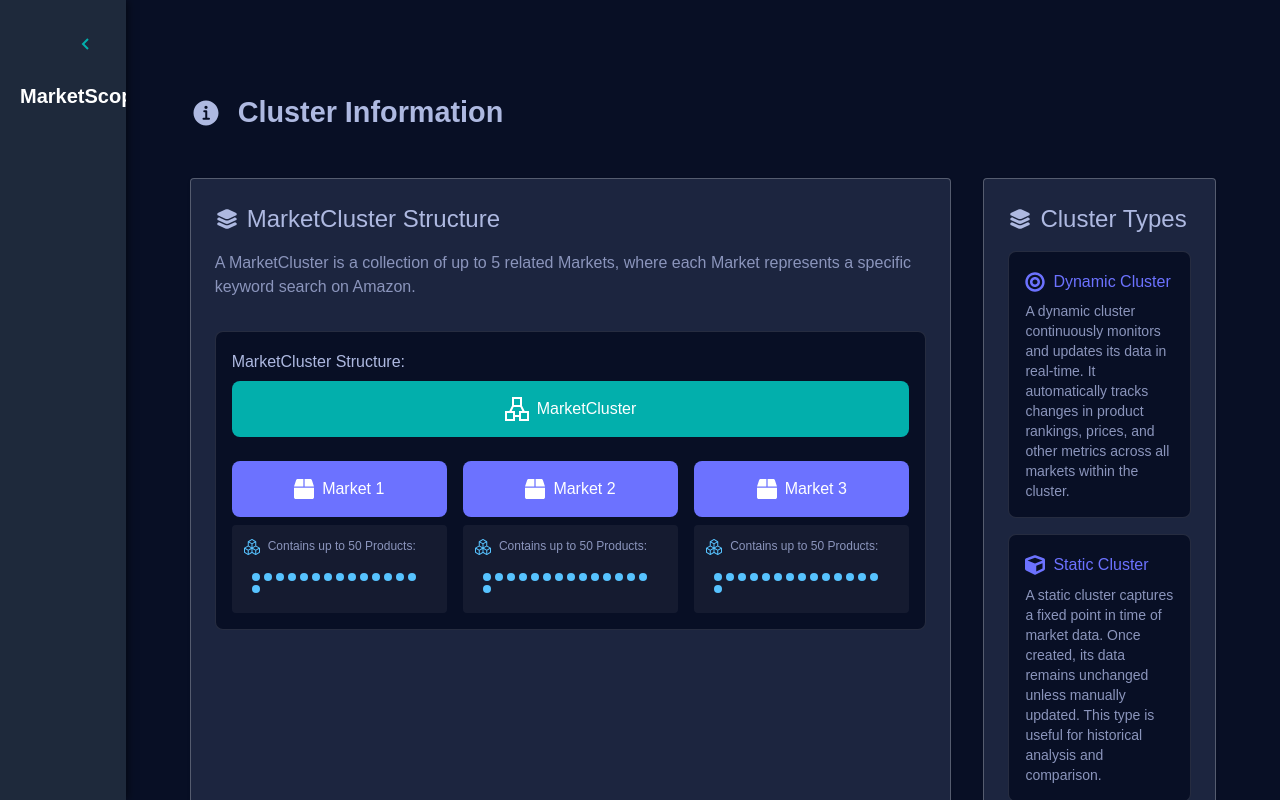
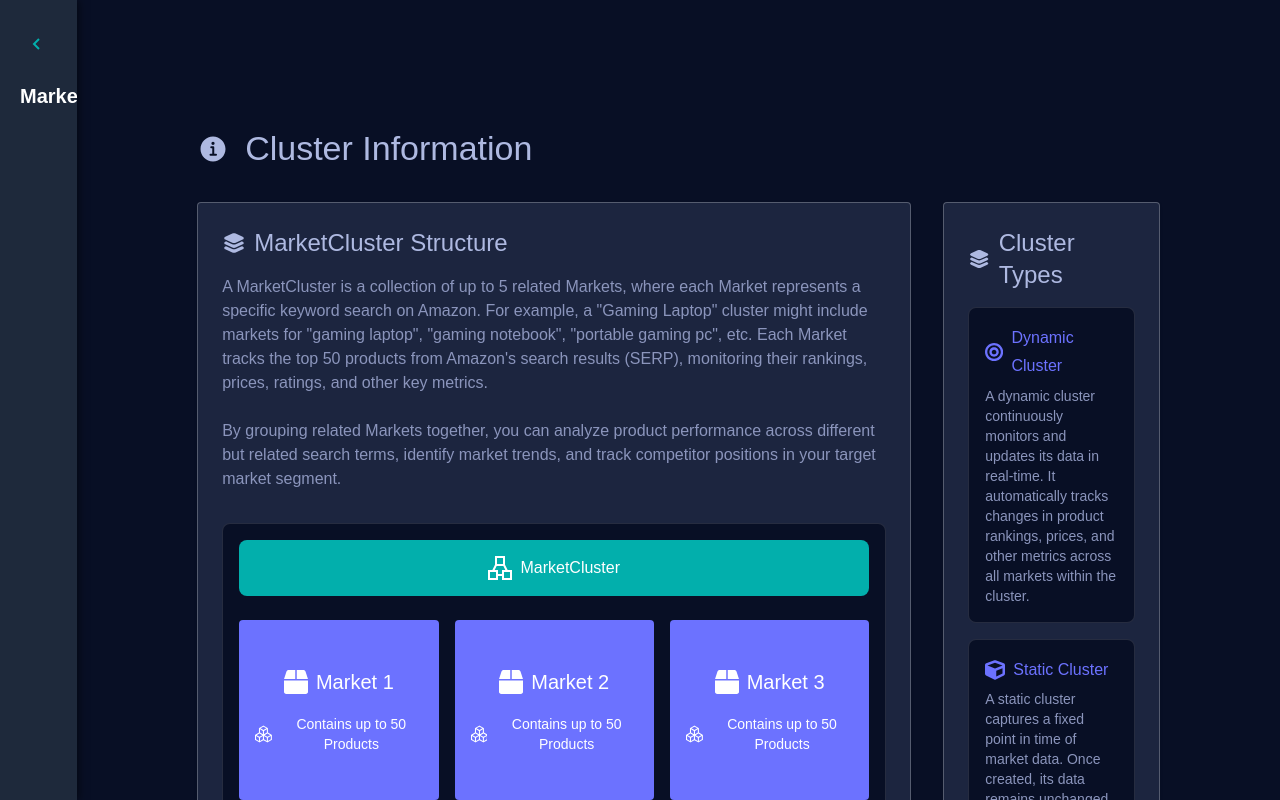
Before and after one commit to SebastianChristoph/amascrape, a React (Vite) app in the folder frontend/: page /cluster-info in a window 1280 px wide. Built offline with nearby package versions, Linux system fonts and the light colour scheme.

Commit message:
ClusterInfoSeite style

```diff
--- a/frontend/src/pages/ClusterInfo.tsx
+++ b/frontend/src/pages/ClusterInfo.tsx
@@ -1,5 +1,5 @@
 import React from 'react';
-import { Box, Typography, Paper, useTheme } from '@mui/material';
+import { Box, Typography, Paper, useTheme, Container } from '@mui/material';
 import Grid from "@mui/material/Grid2";
 import { styled } from '@mui/material/styles';
 import { IoInformationCircle, IoLayers } from 'react-icons/io5';
@@ -20,11 +20,66 @@
 
 // Styled component for the product dots
 const ProductDot = styled(Box)(({ theme }) => ({
-  width: 8,
-  height: 8,
+  width: 24,
+  height: 24,
   borderRadius: '50%',
+  backgroundColor: theme.palette.secondary.light,
+  display: 'flex',
+  alignItems: 'center',
+  justifyContent: 'center',
+  fontSize: '0.75rem',
+  color: theme.palette.secondary.contrastText,
+  transition: 'transform 0.2s ease-in-out',
+  '&:hover': {
+    transform: 'scale(1.1)',
     backgroundColor: theme.palette.secondary.main,
-    display: 'inline-block',
+  }
+}));
+
+// Flip Card Container
+const FlipCard = styled(Box)(({ theme }) => ({
+  perspective: '1000px',
+  width: '100%',
+  height: '180px',
+  cursor: 'pointer',
+  '& .flipCardInner': {
+    position: 'relative',
+    width: '100%',
+    height: '100%',
+    textAlign: 'center',
+    transition: 'transform 0.8s',
+    transformStyle: 'preserve-3d',
+  },
+  '&:hover .flipCardInner': {
+    transform: 'rotateY(180deg)',
+  },
+}));
+
+// Common styles for both sides of the card
+const CardSide = styled(Box)(({ theme }) => ({
+  position: 'absolute',
+  width: '100%',
+  height: '100%',
+  backfaceVisibility: 'hidden',
+  borderRadius: theme.shape.borderRadius,
+  display: 'flex',
+  flexDirection: 'column',
+}));
+
+// Front side of the card
+const CardFront = styled(CardSide)(({ theme }) => ({
+  backgroundColor: theme.palette.primary.main,
+  color: 'white',
+}));
+
+// Back side of the card
+const CardBack = styled(CardSide)(({ theme }) => ({
+  backgroundColor: theme.palette.primary.dark,
+  color: 'white',
+  transform: 'rotateY(180deg)',
+  padding: theme.spacing(2),
+  justifyContent: 'center',
+  alignItems: 'center',
 }));
 
 const ClusterInfo: React.FC = () => {
@@ -37,18 +92,24 @@
   const SnapshotIcon = iconMap.snapshot;
 
   return (
-    <Box sx={{ py: 4 }}>
-      <Typography variant="h1" component="h1" gutterBottom sx={{
+    <Container maxWidth="xl" sx={{ position: "relative", zIndex: 1, py: 4 }}>
+
+      <Box sx={{
         display: 'flex',
         alignItems: 'center',
         gap: 2,
-        color: theme.palette.text.primary
+        mb: 4,
+        mt: 4,
+        px: 4
       }}>
-        <IoInformationCircle size={32} />
+        <IoInformationCircle size={32} style={{ color: theme.palette.text.primary }} />
+        <Typography variant="h4" component="h1" sx={{ color: theme.palette.text.primary }}>
           Cluster Information
         </Typography>
+      </Box>
 
-      <Grid container spacing={4} sx={{ mt: 6 }}>
+      <Box sx={{ px: 4 }}>
+        <Grid container spacing={4}>
           {/* MarketCluster Structure Section */}
           <Grid size={{ xs: 12, md: 9 }}>
             <InfoCard>
@@ -61,8 +122,11 @@
                 <IoLayers size={24} />
                 MarketCluster Structure
               </Typography>
+              <Typography variant="body1" color="text.secondary" sx={{ mb: 1 }}>
+                A MarketCluster is a collection of up to 5 related Markets, where each Market represents a specific keyword search on Amazon. For example, a "Gaming Laptop" cluster might include markets for "gaming laptop", "gaming notebook", "portable gaming pc", etc. Each Market tracks the top 50 products from Amazon's search results (SERP), monitoring their rankings, prices, ratings, and other key metrics.
+              </Typography>
               <Typography variant="body1" color="text.secondary">
-              A MarketCluster is a collection of up to 5 related Markets, where each Market represents a specific keyword search on Amazon.
+                By grouping related Markets together, you can analyze product performance across different but related search terms, identify market trends, and track competitor positions in your target market segment.
               </Typography>
 
               {/* Visual Representation */}
@@ -73,9 +137,7 @@
                 backgroundColor: theme.palette.background.default,
                 border: `1px solid ${theme.palette.divider}`,
               }}>
-              <Typography variant="subtitle1" gutterBottom>
-                MarketCluster Structure:
-              </Typography>
+
                 <Box sx={{
                   display: 'flex',
                   flexDirection: 'column',
@@ -99,7 +161,7 @@
                     MarketCluster
                   </Box>
 
-                {/* Markets with Products Container */}
+                  {/* Markets Container */}
                   <Box sx={{
                     display: 'flex',
                     gap: 2,
@@ -107,58 +169,72 @@
                     justifyContent: 'space-between'
                   }}>
                     {[1, 2, 3].map((market) => (
-                    <Box key={market} sx={{
-                      flex: 1
+                      <FlipCard key={market}>
+                        <Box className="flipCardInner">
+                          <CardFront>
+                            {/* Market Front Content */}
+                            <Box sx={{
+                              height: '100%',
+                              display: 'flex',
+                              flexDirection: 'column',
+                              justifyContent: 'center',
+                              p: 2,
+                              gap: 2
                             }}>
-                      {/* Market Header */}
                               <Box sx={{
-                        p: 2,
-                        borderRadius: 2,
-                        backgroundColor: theme.palette.primary.main,
-                        color: 'white',
                                 display: 'flex',
                                 alignItems: 'center',
                                 justifyContent: 'center',
-                        gap: 1,
-                        mb: 1
+                                gap: 1
                               }}>
-                        <MarketIcon size={20} />
+                                <MarketIcon size={24} />
+                                <Typography variant="h6">
                                   Market {market}
+                                </Typography>
                               </Box>
 
-                      {/* Products Visualization */}
                               <Box sx={{
-                        p: 1.5,
-                        borderRadius: 1,
-                        backgroundColor: 'rgba(255,255,255,0.05)',
+                                display: 'flex',
+                                alignItems: 'center',
+                                justifyContent: 'center',
+                                gap: 1
+                              }}>
+                                <ProductsIcon size={20} />
+                                <Typography variant="body2">
+                                  Contains up to 50 Products
+                                </Typography>
+                              </Box>
+                            </Box>
+                          </CardFront>
+
+                          <CardBack>
+                            <Box sx={{
+                              p: 2,
+                              height: '100%',
                               display: 'flex',
                               flexDirection: 'column',
                               gap: 1
                             }}>
+                              <Typography variant="subtitle2" sx={{ mb: 1, textAlign: 'center' }}>
+                                Example Products in Market
+                              </Typography>
                               <Box sx={{
-                          display: 'flex',
-                          alignItems: 'center',
+                                display: 'grid',
+                                gridTemplateColumns: 'repeat(5, 1fr)',
                                 gap: 1,
-                          color: theme.palette.secondary.main
-                        }}>
-                          <ProductsIcon size={16} />
-                          <Typography variant="caption" sx={{ color: 'text.secondary' }}>
-                            Contains up to 50 Products:
-                          </Typography>
-                        </Box>
-                        <Box sx={{
-                          display: 'flex',
-                          flexWrap: 'wrap',
-                          gap: 0.5,
-                          p: 1
+                                flex: 1,
+                                alignContent: 'center'
                               }}>
                                 {[...Array(15)].map((_, i) => (
-                            <ProductDot key={i} />
+                                  <ProductDot key={i}>
+                                    {i + 1}
+                                  </ProductDot>
                                 ))}
-
                               </Box>
                             </Box>
+                          </CardBack>
                         </Box>
+                      </FlipCard>
                     ))}
                   </Box>
                 </Box>
@@ -244,6 +320,7 @@
           </Grid>
         </Grid>
       </Box>
+      </Container>
   );
 };
 
```
Lines whose indentation alone changed are shown as unchanged.
